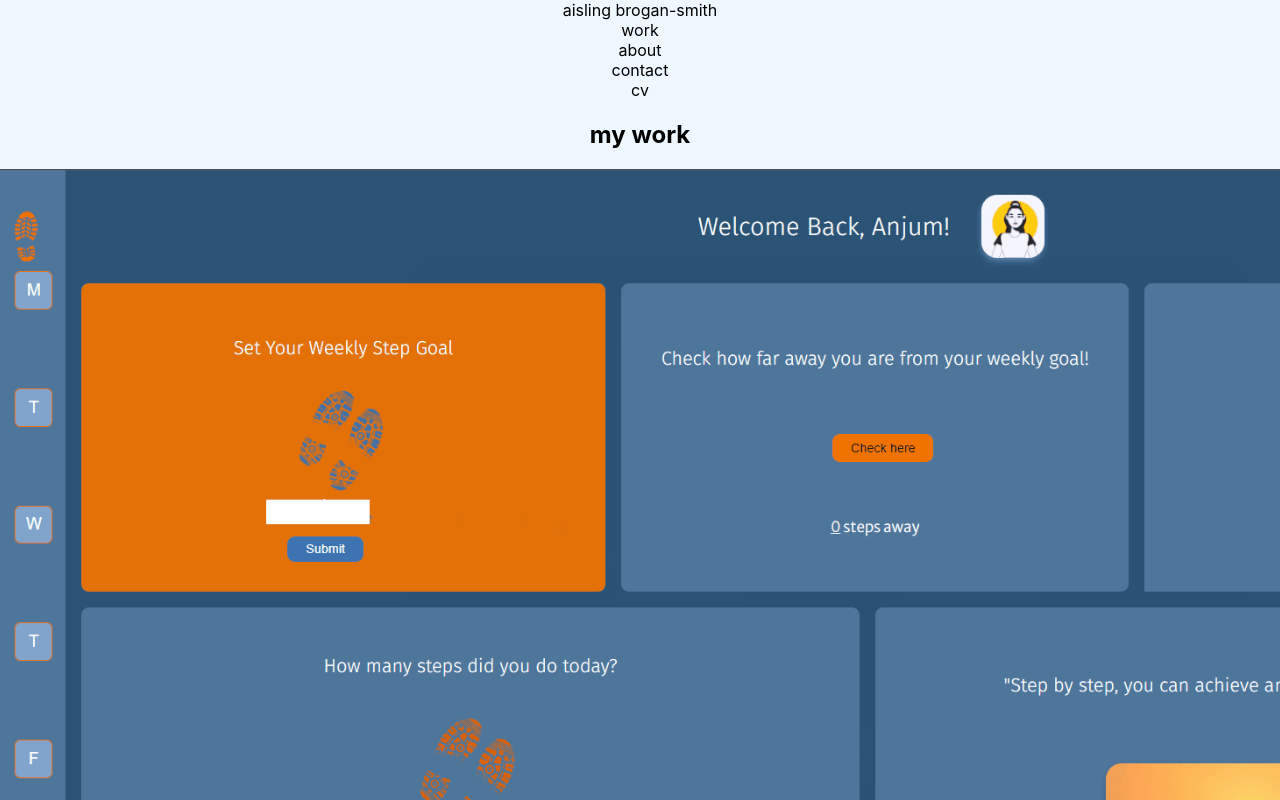
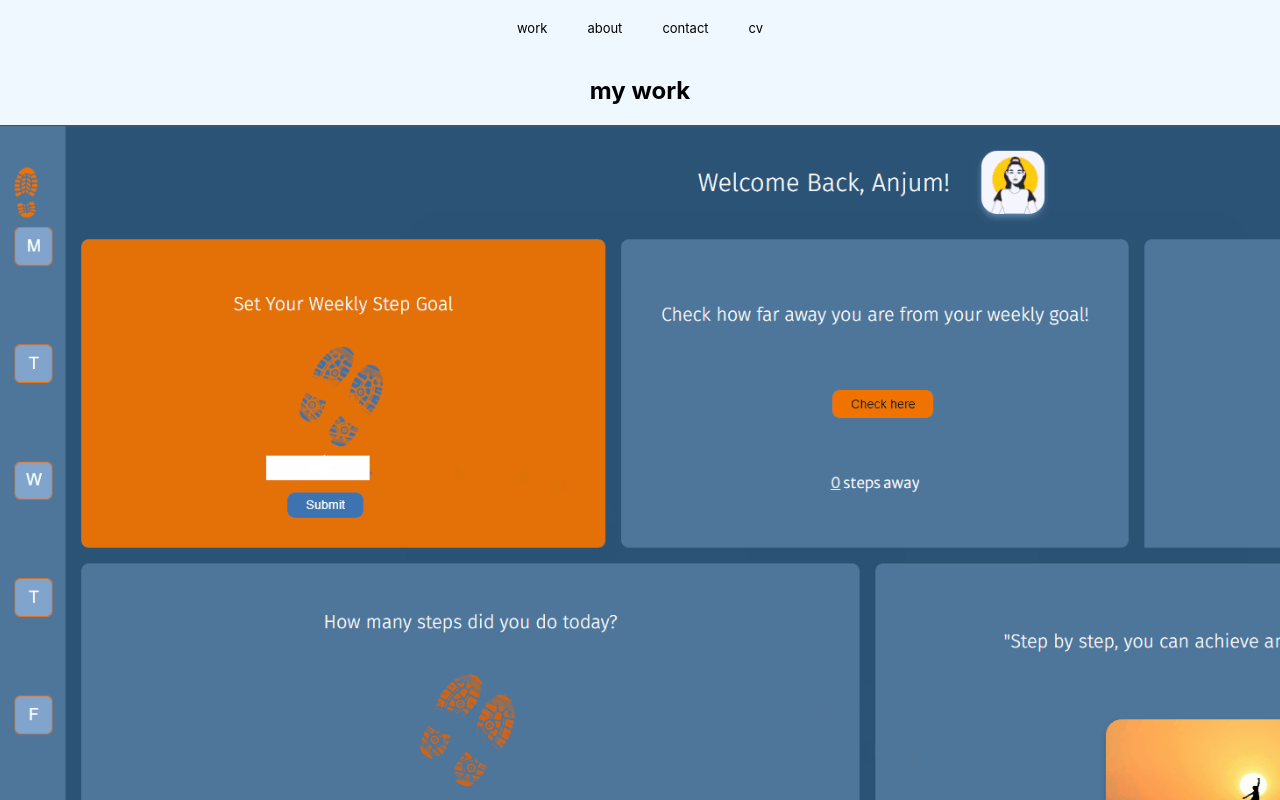
Before and after one commit to ashwantspizza/mywebsite, a React (Create React App) app in the folder ash-website/: page / in a window 1280 px wide. Shown: the top 800 px of the page. Built offline with nearby package versions, Linux system fonts and the light colour scheme.

Commit message:
sorted spacing in header

```diff
--- a/ash-website/src/components/Content.css
+++ b/ash-website/src/components/Content.css
@@ -1,8 +1,8 @@
 .my-work {
     text-align: center;
-};
+}
 
 .hackhealth-image {
-    border-radius: 5px;
-    width: 3px;;
-};
+    border-radius: 10px;
+    width: 100%;
+}
--- a/ash-website/src/components/Content.js
+++ b/ash-website/src/components/Content.js
@@ -4,12 +4,14 @@ import hackhealth from '../images/hackhealth.png';
 
 function Content() {
   return (
+  <>
     <div className = "my-work">
      <h2>my work</h2>
+    </div>
       <div className = "hackhealth-image">
         <img src={hackhealth} alt="hackhealth-img" />
       </div>
-    </div>
+  </>
   );
 }
 
--- a/ash-website/src/components/Footer.css
+++ b/ash-website/src/components/Footer.css
@@ -0,0 +1,3 @@
+.foot {
+    font-size: 13px;
+}
--- a/ash-website/src/components/Footer.js
+++ b/ash-website/src/components/Footer.js
@@ -2,10 +2,10 @@ import React from 'react';
 
 function Footer() {
   return (
-    <footer>
+    <div className = "foot">
     <h3>designed and built with react.js by aisling 'ash' brogan-smith</h3>
       <p>&copy; 2023 all rights reserved</p>
-    </footer>
+    </div>
   );
 }
 
--- a/ash-website/src/components/Header.css
+++ b/ash-website/src/components/Header.css
@@ -1,8 +1,12 @@
 .top-bar {
+  padding: 20px;
+  display: flex;
   justify-content: center;
-};
+}
 
-.name, .work, .about, .contact, .cv {
-    display: block;
-    text-align: right;
-};
+.header-item {
+  justify-content: right;
+  font-size: 13px;
+  margin: 0 20px;
+  color: black;;
+}
--- a/ash-website/src/components/Header.js
+++ b/ash-website/src/components/Header.js
@@ -2,16 +2,14 @@ import React from 'react';
 import './Header.css';
 
 function Header() {
-  return (<>
-  <div className="top-bar">
-    <div className="name">aisling brogan-smith</div>
-      <div className="work">work</div>
-      <div className="about">about</div>
-      <div className="contact">contact</div>
-      <div className="cv">cv</div>
-  </div>
-      </>
-        );
-};
+  return (
+    <div className="top-bar">
+      <div className="header-item">work</div>
+      <div className="header-item">about</div>
+      <div className="header-item">contact</div>
+      <div className="header-item">cv</div>
+    </div>
+  );
+}
 
 export default Header;
```
